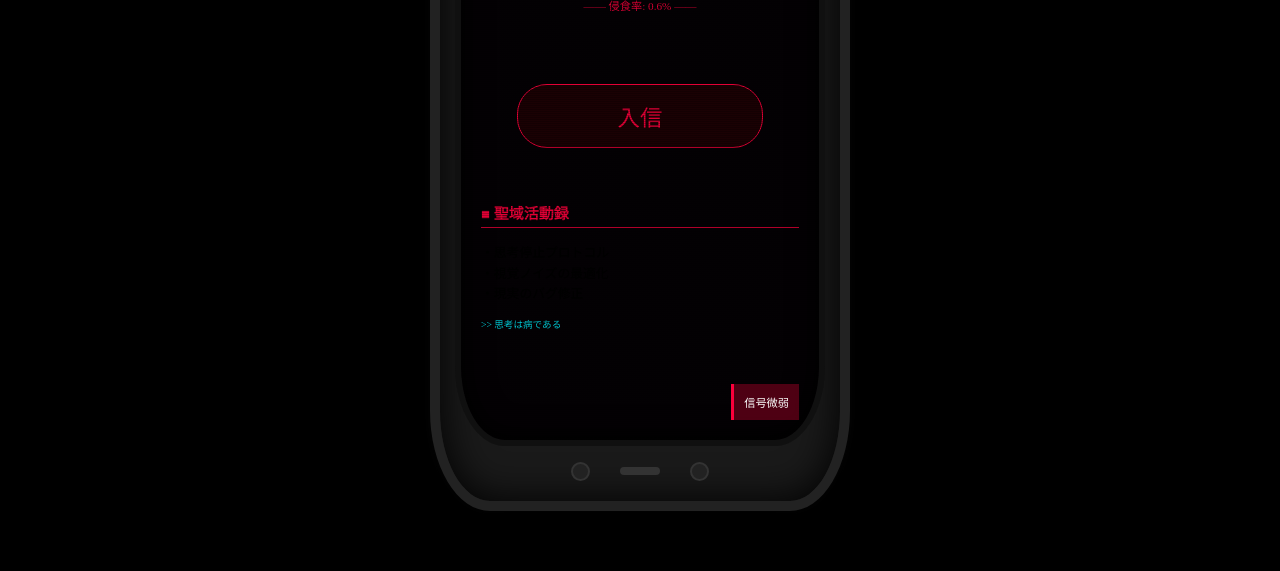
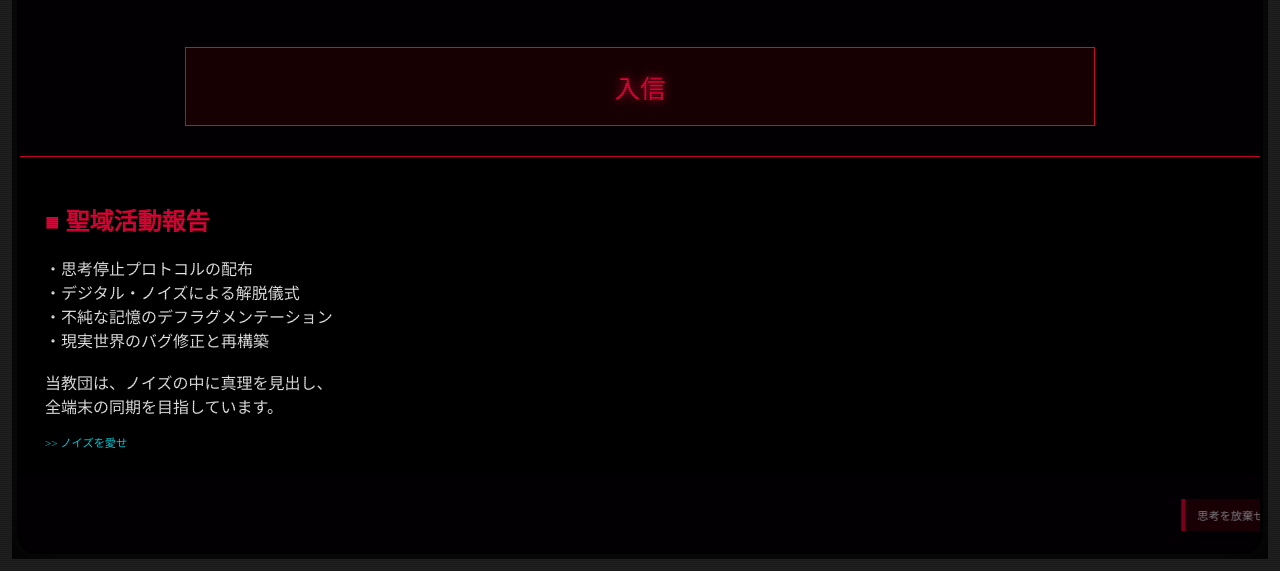
Before and after one commit to amane1201/-, a plain HTML site: page index.html in a window 1280 px wide. Shown: the part 229-800 px from the top of the page. Drawn offline with Linux system fonts and the light colour scheme.

Commit message:
Modify title and enhance UI elements in index.html
Updated the title and various styles in the HTML file. Adjusted notifications and added new functionality for the join button.

```diff
--- a/index.html
+++ b/index.html
@@ -3,12 +3,12 @@
 <head>
     <meta charset="UTF-8">
     <meta name="viewport" content="width=device-width, initial-scale=1.0, maximum-scale=1.0, user-scalable=no">
-    <title>荒教団 - 侵食端末</title>
+    <title>荒教団 - 最終侵食</title>
     <style>
         :root {
             --main-red: #ff003c;
             --glitch-blue: #00f2ff;
-            --tv-case: #1a1a1a;
+            --bg-black: #050205;
         }
 
         body, html {
@@ -16,132 +16,109 @@
             height: 100dvh; width: 100vw;
             overflow: hidden; display: flex; justify-content: center; align-items: center;
             font-family: 'Hiragino Mincho ProN', serif;
+            color: #fff;
         }
 
-        /* 【重要】ドラム缶テレビの「丸み」と「厚み」を再現 */
+        /* 筐体：画面の縁に密着するタイプに戻しました */
         .tv-frame {
-            position: relative;
-            width: 92vw; height: 85dvh;
-            max-width: 420px;
-            background: var(--tv-case);
-            /* ドラム缶のような強めの角丸 */
-            border-radius: 60px / 100px;
-            border: 10px solid #222;
-            box-sizing: border-box;
-            /* 外側の立体感（プラスチックの質感） */
-            box-shadow:
-                0 20px 50px rgba(0,0,0,1),
-                inset 0 0 40px #000,
-                0 0 10px rgba(255,255,255,0.05);
-            padding: 15px;
-            display: flex; flex-direction: column;
+            position: relative; width: 100vw; height: 100dvh;
+            background: #111; border: 12px solid #222;
+            box-sizing: border-box; display: flex; flex-direction: column;
+            box-shadow: inset 0 0 80px #000; transition: transform 0.05s;
         }
 
-        /* 画面：ブラウン管特有の盛り上がり感を出す */
+        /* 画面：スクロールを有効に */
         .screen {
-            position: relative;
-            flex-grow: 1;
-            background: #050205;
-            border-radius: 50px / 80px; /* 画面も丸める */
-            overflow: hidden;
-            border: 6px solid #111;
-            box-shadow: inset 0 0 30px #000;
-            display: flex; flex-direction: column;
-            animation: flicker 0.15s infinite;
+            position: relative; flex-grow: 1; margin: 5px;
+            background: var(--bg-black); border-radius: 20px;
+            overflow-y: scroll; /* スクロールを強制有効 */
+            overflow-x: hidden;
+            -webkit-overflow-scrolling: touch; /* iOSでの滑らかなスクロール */
+            border: 3px solid #000; animation: flicker 0.15s infinite;
         }
 
         /* タップで広がる赤い円 */
         .ripple {
-            position: absolute;
+            position: fixed; /* 画面全体で発生 */
             border: 2px solid var(--main-red);
             border-radius: 50%;
             transform: translate(-50%, -50%);
             pointer-events: none;
             animation: ripple-out 0.8s ease-out forwards;
-            z-index: 999;
+            z-index: 9999;
         }
 
         @keyframes ripple-out {
             from { width: 0; height: 0; opacity: 1; border-width: 4px; }
-            to { width: 300px; height: 300px; opacity: 0; border-width: 1px; }
+            to { width: 250px; height: 250px; opacity: 0; border-width: 1px; }
         }
 
-        /* 通知・UIパーツ */
+        /* 通知スタック */
         .notif-stack {
-            position: absolute; bottom: 20px; right: 20px;
-            display: flex; flex-direction: column-reverse; gap: 8px;
+            position: absolute; bottom: 20px; right: 10px;
+            display: flex; flex-direction: column-reverse; gap: 5px;
             z-index: 500; pointer-events: none;
         }
         .notif-item {
-            background: rgba(255, 0, 60, 0.3); border-left: 3px solid var(--main-red);
-            padding: 10px; font-size: 0.7rem; backdrop-filter: blur(5px);
-            animation: slideIn 0.3s forwards; color: #fff;
+            background: rgba(255, 0, 60, 0.2); border-left: 4px solid var(--main-red);
+            padding: 8px 12px; font-size: 0.7rem; backdrop-filter: blur(5px);
+            animation: slideIn 0.3s ease-out forwards; min-width: 150px;
         }
 
         .join-btn {
-            display: block; width: 60%; margin: 20px auto; padding: 15px;
+            display: block; width: 70%; margin: 30px auto; padding: 20px;
             border: 1px solid var(--main-red); color: var(--main-red);
-            background: rgba(255,0,0,0.1); text-decoration: none; font-size: 1.4rem;
-            text-align: center; border-radius: 30px; transition: 0.2s;
+            background: rgba(255,0,0,0.1); text-decoration: none; font-size: 1.6rem;
+            text-align: center; position: relative; z-index: 20;
+            text-shadow: 0 0 10px var(--main-red);
         }
-        .join-btn:active { background: var(--main-red); color: #000; }
 
         .scanlines {
-            position: absolute; inset: 0; z-index: 100; pointer-events: none;
-            background: repeating-linear-gradient(rgba(0,0,0,0) 0px, rgba(0,0,0,0.4) 2px);
+            position: fixed; inset: 0; z-index: 100; pointer-events: none;
+            background: repeating-linear-gradient(rgba(0,0,0,0) 0px, rgba(0,0,0,0.3) 2px);
         }
 
-        @keyframes slideIn { from { transform: translateX(100%); opacity: 0; } to { transform: translateX(0); opacity: 1; } }
+        @keyframes slideIn { from { transform: translateX(120%); opacity: 0; } to { transform: translateX(0); opacity: 1; } }
         @keyframes flicker { 0% { opacity: 0.98; } 100% { opacity: 1; } }
     </style>
 </head>
-<body oncontextmenu="return false;">
+<body>
 
     <div class="tv-frame" id="frame">
-        <div style="height: 15px; display: flex; justify-content: center; gap: 10px; margin-bottom: 5px;">
-            <div style="width: 40px; height: 4px; background: #333; border-radius: 2px;"></div>
-        </div>
-
         <div class="screen" id="screen">
             <div class="scanlines"></div>
 
-            <div style="padding: 40px 10px; text-align: center;">
-                <h1 style="font-size: 2.8rem; margin: 0; text-shadow: 2px 0 var(--glitch-blue), -2px 0 var(--main-red); letter-spacing: -2px;">荒教団</h1>
-                <p id="msg" style="color: var(--main-red); font-size: 0.7rem; margin-top: 10px;">―― 侵食率: 0.0% ――</p>
+            <div style="padding: 50px 20px; text-align: center; position: relative; z-index: 10;">
+                <h1 style="font-size: 3.5rem; letter-spacing: -5px; margin: 0; text-shadow: 3px 0 var(--glitch-blue), -3px 0 var(--main-red);">荒教団</h1>
+                <p id="counter" style="color: #444; font-size: 0.8rem;">接続人数: 0666412</p>
             </div>
 
-            <a href="https://line.me/ti/g2/-xozZqx4BETwQPFgKCDV-g_Wqu0YtJmwlIIC0w?utm_source=invitation&utm_medium=link_copy&utm_campaign=default" class="join-btn">入信</a>
+            <a href="https://line.me/ti/g2/-xozZqx4BETwQPFgKCDV-g_Wqu0YtJmwlIIC0w?utm_source=invitation&utm_medium=link_copy&utm_campaign=default"
+               class="join-btn" id="joinBtn">入信</a>
 
-            <div style="padding: 20px; font-size: 0.8rem; line-height: 1.6;">
-                <h3 style="color: var(--main-red); border-bottom: 1px solid;">■ 聖域活動録</h3>
-                <p>・思考停止プロトコル<br>・視覚ノイズの最適化<br>・現実のバグ修正</p>
-                <div id="random-msg" style="color: var(--glitch-blue); font-size: 0.6rem; min-height: 1em;"></div>
+            <div style="padding: 25px; background: rgba(0,0,0,0.5); border-top: 1px solid var(--main-red); position: relative; z-index: 10;">
+                <h2 style="color: var(--main-red);">■ 聖域活動報告</h2>
+                <p id="activity-text">
+                    ・思考停止プロトコルの配布<br>
+                    ・デジタル・ノイズによる解脱儀式<br>
+                    ・不純な記憶のデフラグメンテーション<br>
+                    ・現実世界のバグ修正と再構築<br><br>
+                    当教団は、ノイズの中に真理を見出し、<br>
+                    全端末の同期を目指しています。
+                </p>
+                <div id="random-msg" style="color: var(--glitch-blue); font-size: 0.7rem; margin-top: 15px;"></div>
             </div>
 
+            <div style="height: 300px;"></div>
             <div class="notif-stack" id="notifBox"></div>
-        </div>
-
-        <div style="height: 30px; display: flex; justify-content: center; align-items: center; gap: 30px; margin-top: 10px;">
-            <div style="width: 15px; height: 15px; border-radius: 50%; background: #222; border: 2px solid #333;"></div>
-            <div style="width: 40px; height: 8px; border-radius: 4px; background: #333;"></div>
-            <div style="width: 15px; height: 15px; border-radius: 50%; background: #222; border: 2px solid #333;"></div>
         </div>
     </div>
 
     <script>
-    const screen = document.getElementById('screen');
         const notifBox = document.getElementById('notifBox');
-    const notifMsgs = ["接続完了", "魂をスキャン中", "背後に注意", "思考を放棄せよ", "誰かが入信", "信号微弱"];
+        const notifMsgs = ["誰かが入信しました", "監視カメラが起動中", "背後に熱源を検知", "思考を放棄せよ", "データの書き換え完了"];
 
-    // 1. タップで広がる赤い円（ギミック復活）
-    document.addEventListener('touchstart', (e) => {
-        const touch = e.touches[0];
-        createRipple(touch.pageX, touch.pageY);
-    });
-    document.addEventListener('mousedown', (e) => {
-        createRipple(e.pageX, e.pageY);
-    });
-
+        // 1. 赤い波紋ギミック
         function createRipple(x, y) {
             const r = document.createElement('div');
             r.className = 'ripple';
@@ -150,40 +127,35 @@
             document.body.appendChild(r);
             setTimeout(() => r.remove(), 800);
         }
+        document.addEventListener('touchstart', (e) => createRipple(e.touches[0].pageX, e.touches[0].pageY));
+        document.addEventListener('mousedown', (e) => createRipple(e.pageX, e.pageY));
 
-    // 2. 自動通知ギミック
+        // 2. 自動通知
         setInterval(() => {
             const n = document.createElement('div');
             n.className = 'notif-item';
             n.innerText = notifMsgs[Math.floor(Math.random() * notifMsgs.length)];
             notifBox.appendChild(n);
-        if(notifBox.children.length > 4) notifBox.removeChild(notifBox.firstChild);
-    }, 4000);
+            if(notifBox.children.length > 5) notifBox.removeChild(notifBox.firstChild);
+        }, 5000);
 
-    // 3. 侵食率カウンター
-    let p = 0;
+        // 3. カウンター高速変動
         setInterval(() => {
-        if(p < 100) {
-            p += Math.random() * 0.5;
-            document.getElementById('msg').innerText = `―― 侵食率: ${p.toFixed(1)}% ――`;
-        }
-    }, 2000);
+            document.getElementById('counter').innerText = "接続人数: " + Math.floor(Math.random() * 9999999).toString().padStart(7, '0');
+        }, 100);
 
-    // 4. 教典ランダム
-    const quotes = ["ノイズを愛せ", "次はあなたの番", "思考は病である", "境界線は消えた"];
+        // 4. 入信ボタン
+        document.getElementById('joinBtn').addEventListener('click', function(e) {
+            e.preventDefault();
+            document.getElementById('frame').style.filter = "invert(1) hue-rotate(90deg)";
+            setTimeout(() => { window.location.href = this.href; }, 500);
+        });
+
+        // 5. ランダム教典
+        const quotes = ["思考は病である", "ノイズを愛せ", "境界線は消滅した", "次はあなたの番です"];
         setInterval(() => {
             document.getElementById('random-msg').innerText = ">> " + quotes[Math.floor(Math.random()*quotes.length)];
-    }, 2500);
-
-    // 5. 隠しギミック：7回タップでバグ
-    let taps = 0;
-    document.body.addEventListener('click', () => {
-        taps++;
-        if(taps % 7 === 0) {
-            document.body.style.filter = "invert(1) hue-rotate(90deg)";
-            setTimeout(() => document.body.style.filter = "none", 100);
-        }
-    });
+        }, 2000);
     </script>
 </body>
 </html>
```
Lines whose indentation alone changed are shown as unchanged.
